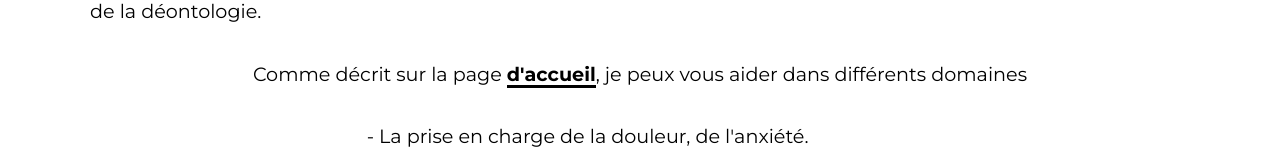
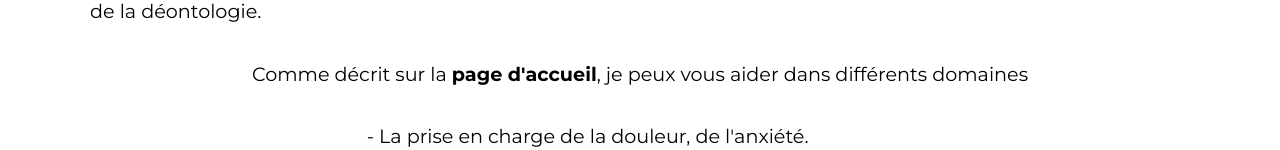
Before and after one commit to Wesleydu29/Claude_Henry, a React (Create React App) app: page /Apropos in a window 1280 px wide. Shown: the part 845-995 px from the top of the page. Built offline with nearby package versions, Linux system fonts and the light colour scheme.

Commit message:
modification du style de la page A propos

```diff
--- a/src/pages/APropos.js
+++ b/src/pages/APropos.js
@@ -19,7 +19,7 @@ function APropos() {
                     Mes connaissances sont validées par des diplômes. Ma profession de soignant vous assure un suivi éthique sérieux, de la déontologie.
                 </p>
                 <p>
-                    Comme décrit sur la page <NavLink to="/">d'accueil</NavLink>, je peux vous aider dans différents domaines <br/>
+                    Comme décrit sur la <NavLink to="/"> page d'accueil</NavLink>, je peux vous aider dans différents domaines <br/>
                 </p>
                 <p>
                     - La prise en charge de la douleur, de l'anxiété.<br/>
--- a/src/style/Apropos.scss
+++ b/src/style/Apropos.scss
@@ -10,15 +10,29 @@
         text-decoration: none;
         color: #000000;
         font-weight: bold;
-        position: relative;
-        &:after {
-            content: '';
-            width: 100%;
-            height: 3px;
-            position: absolute;
-            bottom: -2px;
-            left: 0;
-            background: #000000;
+        background: linear-gradient(to top, rgba(255, 0, 0, 0.5) 0%, rgba(255, 0, 0, 0.5) 10%, transparent 10.01%) no-repeat left bottom / 0 100%;
+        transition: background-size .3s;
+        &:hover {
+            animation: underlined 1s both;
+
         }
     }
+    @keyframes underlined {
+        from {
+            background-size: 100% 100%;
+            background-position: bottom right;
+        }
+        50% {
+            background-size: 0 100%;
+            background-position: bottom right;
+        }
+        50.01% {
+            background-position: bottom left;
+        }
+        100% {
+            background-size: 100% 100%;
+            background-position: bottom left;
+        }
+
+    }
 }
```
